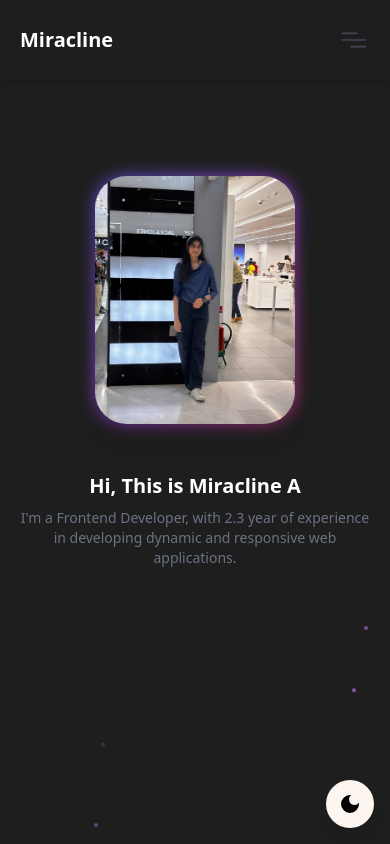
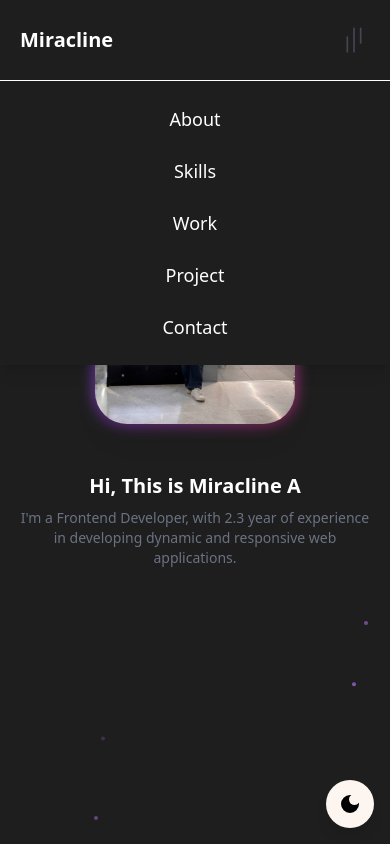
Before and after one commit to miracline2/Miracline_Portfolio, a React (Vite) app: page / in a window 390 px wide. Both pictures are taken after a click on the picture 354 px from the left and 40 px from the top of the page. Shown: the top 844 px of the page. Built offline with nearby package versions, Linux system fonts and the light colour scheme; a web font is replaced by a local one.

Commit message:
Implement  MobileNav

```diff
--- /dev/null
+++ b/src/common/NavBar/MobileNav.tsx
@@ -0,0 +1,56 @@
+import { Link } from "react-scroll"
+import { navLinks } from ".."
+import { useContext } from "react";
+import { ThemeContext } from "../../contextAPI/ThemeContext";
+
+interface IMobNavProps{
+toggleMenu:() => void
+}
+
+const MobileNav = ({ toggleMenu }:IMobNavProps) => {
+    const { theme } = useContext(ThemeContext);
+
+    return (
+        <div className="w-full py-6 px-4">
+            <nav className="flex flex-col gap-6 items-center">
+                {navLinks.map((link, index) => (
+                    <div
+                        key={index}
+                        className={`
+                            transform transition-all duration-300 ease-in-out
+                            animate-fade-in-up
+                        `}
+                        style={{
+                            animationDelay: `${index * 100}ms`,
+                            animationFillMode: 'both'
+                        }}
+                    >
+                        <Link
+                            to={link.id}
+                            spy={true}
+                            smooth={true}
+                            duration={500}
+                            onClick={toggleMenu}
+                            className={`
+                                cursor-pointer
+                                transition-all duration-300
+                                pb-2 px-4 py-2 rounded-lg
+                                text-lg font-medium
+                                hover:scale-105 hover:shadow-md
+                                ${theme === 'Dark'
+                                    ? 'hover:bg-purple-900 hover:text-purple-300 text-white'
+                                    : 'hover:bg-purple-100 hover:text-purple-700 text-gray-800'
+                                }
+                                active:scale-95
+                            `}
+                        >
+                            {link.title}
+                        </Link>
+                    </div>
+                ))}
+            </nav>
+        </div>
+    )
+}
+
+export default MobileNav
--- a/src/components/Header.tsx
+++ b/src/components/Header.tsx
@@ -1,27 +1,58 @@
 import { DarkTheme, LightTheme } from "../styles/Styles"
 import MenuIcon from '../assets/Icons/Menu.svg'
 import { ThemeContext } from "../contextAPI/ThemeContext";
-import { useContext } from "react";
+import { useContext, useState } from "react";
 import NavBar from "../common/NavBar/NavBar";
 import { Link } from "react-scroll";
+import MobileNav from "../common/NavBar/MobileNav";
 
 const Header = () => {
     const { theme } = useContext(ThemeContext);
+    const [isMenuOpen, setIsMenuOpen] = useState(false);
+
+    const toggleMenu = () => setIsMenuOpen(!isMenuOpen);
+
     return (
-      <header className={`${  theme==='Dark'?
-        DarkTheme.disPlayHeader : LightTheme.disPlayHeader} fixed top-0 w-full z-50 flex items-center justify-between px-4`}>
+        <header className={`${theme === 'Dark' ?
+            DarkTheme.disPlayHeader : LightTheme.disPlayHeader}
+            fixed top-0 w-full z-50 flex items-center justify-between px-4 py-3`}>
+
             <Link
                 to="about"
+                className="font-bold text-xl md:text-4xl cursor-pointer">
+                Miracline
+            </Link>
 
-  className="font-bold text-xl md:text-4xl cursor-pointer">Miracline</Link>
-  <div  className="hidden md:block">
+            <div className="hidden md:block">
                 <NavBar/>
             </div>
+
             <div className="md:hidden">
-    <img src={MenuIcon} alt="menu" className="w-10 h-10 cursor-pointer" />
+                <img
+                    src={MenuIcon}
+                    alt="menu"
+                    className={`w-10 h-10 cursor-pointer transition-transform duration-300 ${
+                        isMenuOpen ? 'rotate-90' : 'rotate-0'
+                    }`}
+                    onClick={toggleMenu}
+                />
+            </div>
+
+
+            <div className={`
+                absolute top-full left-0 w-full md:hidden
+                transform transition-all duration-300 ease-in-out
+                ${isMenuOpen
+                    ? 'opacity-100 translate-y-0 visible'
+                    : 'opacity-0 -translate-y-4 invisible'
+                }
+                ${theme === 'Dark' ? DarkTheme.backGround : LightTheme.backGround}
+                shadow-lg border-t border-opacity-20
+                ${theme === 'Dark' ? 'border-white' : 'border-black'}
+            `}>
+                <MobileNav toggleMenu={toggleMenu} />
             </div>
         </header>
-
     )
 }
 
--- a/src/components/Project/ProjectDetailsCard.tsx
+++ b/src/components/Project/ProjectDetailsCard.tsx
@@ -45,6 +45,7 @@ const ProjectDetailsCard = () => {
       <h2 className="text-2xl md:text-4xl font-bold mb-4 text-center ">My Projects</h2>
        <div className="w-24 h-1 bg-gradient-to-r from-purple-500 to-pink-500 mx-auto rounded-full"></div>
       <div className="mt-10 sm:px-8 md:ml-15">
+
         <Swiper
           onSwiper={(swiper) => (swiperRef.current = swiper)}
           onSlideChange={(swiper) => setSelectedIndex(swiper.activeIndex)}
@@ -92,7 +93,7 @@ const ProjectDetailsCard = () => {
           }}
         >
           {projects.map((project: IprojectDetails, index: number) => (
-            <SwiperSlide key={index} className="pb-12">
+            <SwiperSlide key={index} className="pb-5">
               <div
                 onClick={() => handleCardClick(index)}
                 className={`
@@ -109,9 +110,14 @@ const ProjectDetailsCard = () => {
               >
                 <ProjectData {...project} />
               </div>
+                <span className='flex justify-center md:hidden text-center mt-5 md:mt-0'>
+                   Swipe {index === projects.length - 1 ? '👈' : '👉'}
+                   </span>
             </SwiperSlide>
           ))}
+
         </Swiper>
+
       </div>
       <motion.div
                     className=" md:flex justify-center hidden "
--- a/src/components/TeckStack/Skills.tsx
+++ b/src/components/TeckStack/Skills.tsx
@@ -5,8 +5,8 @@ import TechTabs from "./TechTab"
 
 const Skills = () => {
   return (
-    <div className="relative z-10 flex flex-col justify-center w-full mt-10 min-h-screen" id="skills">
-      <h2 className={`${tittle} mb-5`}> My Skills </h2>
+    <div className="relative z-10 flex flex-col justify-center w-full md:mt-10 min-h-screen" id="skills">
+      <h2 className={`${tittle} md:mb-5`}> My Skills </h2>
       <div className="w-24 h-1 bg-gradient-to-r from-purple-500 to-pink-500 mx-auto rounded-full"></div>
 
       <div className="hidden md:block">
--- a/src/index.css
+++ b/src/index.css
@@ -174,3 +174,84 @@ body {
   text-decoration-color: #9333ea;
   text-underline-offset: 4px;
 }
+
+
+/* Add this CSS to your global stylesheet or component styles */
+
+/* Fade in up animation for mobile nav items */
+@keyframes fade-in-up {
+    from {
+        opacity: 0;
+        transform: translateY(20px);
+    }
+    to {
+        opacity: 1;
+        transform: translateY(0);
+    }
+}
+
+.animate-fade-in-up {
+    animation: fade-in-up 0.5s ease-out;
+}
+
+/* Smooth backdrop blur effect for mobile menu */
+.mobile-nav-backdrop {
+    backdrop-filter: blur(8px);
+    -webkit-backdrop-filter: blur(8px);
+}
+
+/* Custom scrollbar for mobile nav if needed */
+.mobile-nav-container::-webkit-scrollbar {
+    width: 4px;
+}
+
+.mobile-nav-container::-webkit-scrollbar-track {
+    background: transparent;
+}
+
+.mobile-nav-container::-webkit-scrollbar-thumb {
+    background: rgba(139, 69, 19, 0.3);
+    border-radius: 2px;
+}
+
+/* Smooth transitions for theme switching */
+.theme-transition {
+    transition: background-color 0.3s ease, color 0.3s ease, border-color 0.3s ease;
+}
+
+/* Mobile menu slide animation alternative */
+@keyframes slideDown {
+    from {
+        opacity: 0;
+        transform: translateY(-10px);
+    }
+    to {
+        opacity: 1;
+        transform: translateY(0);
+    }
+}
+
+.animate-slide-down {
+    animation: slideDown 0.3s ease-out;
+}
+
+/* Hover effect enhancement */
+.nav-item-hover {
+    position: relative;
+    overflow: hidden;
+}
+
+.nav-item-hover::before {
+    content: '';
+    position: absolute;
+    top: 0;
+    left: -100%;
+    width: 100%;
+    height: 100%;
+    background: linear-gradient(90deg, transparent, rgba(255,255,255,0.1), transparent);
+    transition: left 0.5s;
+}
+
+.nav-item-hover:hover::before {
+    left: 100%;
+}
```
Lines whose indentation alone changed are shown as unchanged.
